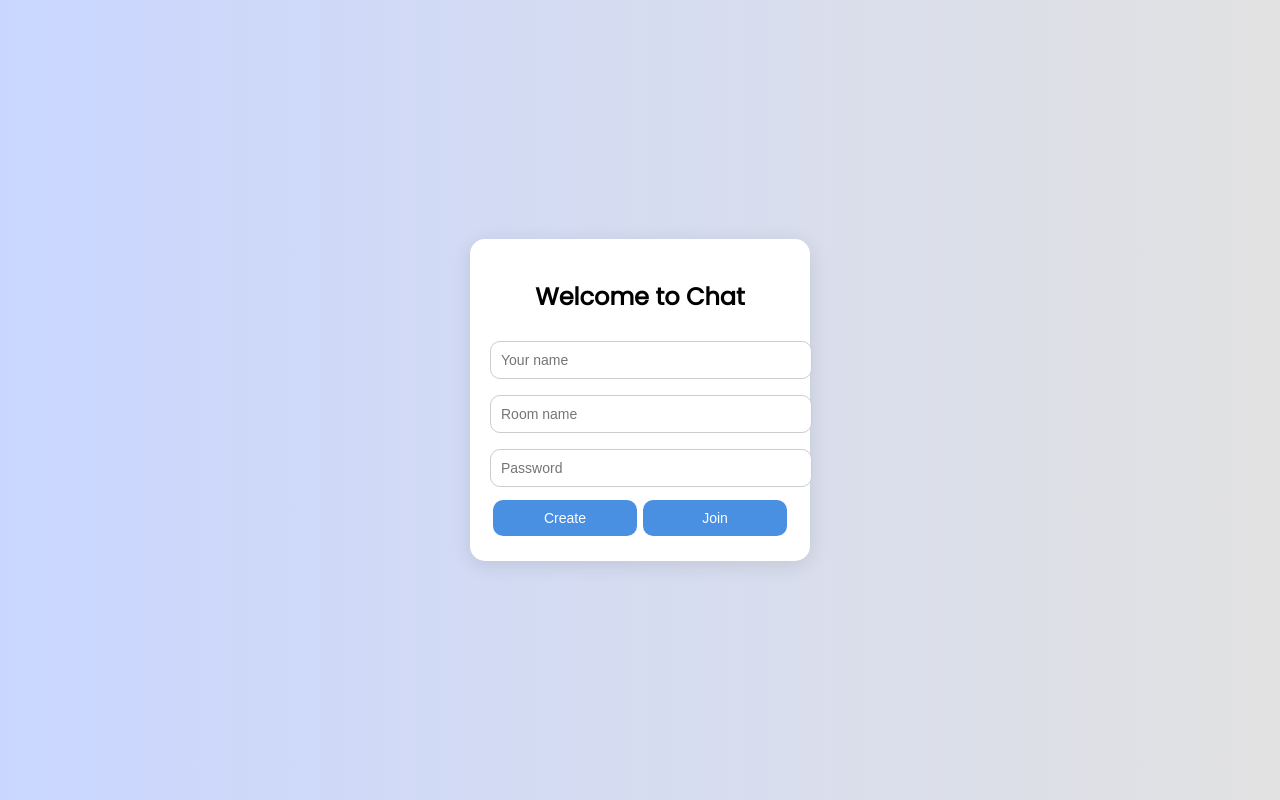
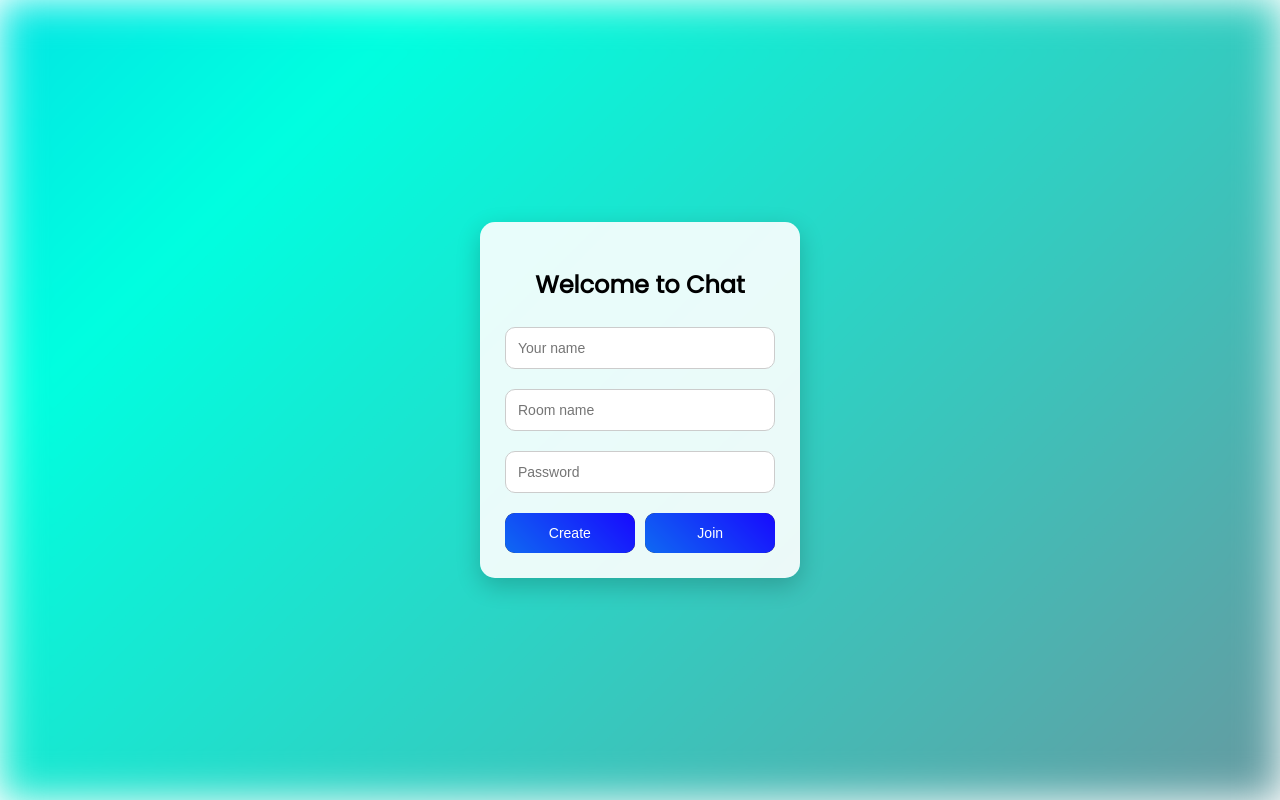
Before and after one commit to pro-code001/chat-server, a Flask app: page / in a window 1280 px wide. Run offline with Flask 2, Linux system fonts and the light colour scheme; some libraries are stand-ins or nearby versions.

Commit message:
index.html

```diff
--- a/templates/index.html
+++ b/templates/index.html
@@ -2,52 +2,110 @@
 <html lang="en">
 <head>
   <meta charset="UTF-8" />
-  <title>Simple Chat</title>
+  <title>Stylish Chat</title>
   <script src="https://cdn.socket.io/4.5.0/socket.io.min.js"></script>
   <link href="https://fonts.googleapis.com/css2?family=Poppins&display=swap" rel="stylesheet">
   <style>
+    * {
+      box-sizing: border-box;
+    }
+
     body {
       font-family: 'Poppins', sans-serif;
-      background: linear-gradient(to right, #c9d6ff, #e2e2e2);
       margin: 0;
       padding: 0;
+      height: 100vh;
+      overflow: hidden;
       display: flex;
       justify-content: center;
       align-items: center;
-      height: 100vh;
+      position: relative;
+    }
+
+    .background {
+      position: absolute;
+      top: 0;
+      left: 0;
+      width: 100%;
+      height: 100%;
+      background: linear-gradient(-45deg, #ff0040, #00ffe0, #1900ff, #ff00c8);
+      background-size: 600% 600%;
+      animation: animateBG 20s ease infinite;
+      z-index: -1;
+      filter: blur(20px);
+    }
+
+    @keyframes animateBG {
+      0% { background-position: 0% 50%; }
+      50% { background-position: 100% 50%; }
+      100% { background-position: 0% 50%; }
     }
 
     #login, #chat {
-      background: white;
-      padding: 20px;
+      background: rgba(255, 255, 255, 0.9);
+      padding: 25px;
       border-radius: 15px;
-      box-shadow: 0 4px 20px rgba(0, 0, 0, 0.1);
-      width: 300px;
+      box-shadow: 0 8px 24px rgba(0, 0, 0, 0.2);
+      width: 320px;
+      text-align: center;
+    }
+
+    h2, h3 {
+      margin-bottom: 15px;
     }
 
     input {
       width: 100%;
-      margin: 8px 0;
-      padding: 10px;
+      margin: 10px 0;
+      padding: 12px;
       border-radius: 10px;
       border: 1px solid #ccc;
       font-size: 14px;
     }
 
+    .btn-group {
+      display: flex;
+      justify-content: space-between;
+      margin-top: 10px;
+    }
+
     button {
       width: 48%;
-      padding: 10px;
+      padding: 12px;
+      font-size: 14px;
+      border: none;
       border-radius: 10px;
-      border: none;
-      font-size: 14px;
+      cursor: pointer;
       color: white;
-      background-color: #4A90E2;
-      cursor: pointer;
-      margin: 5px 1%;
+      background-color: #222;
+      position: relative;
+      z-index: 0;
+      overflow: hidden;
+      transition: background-color 0.3s ease;
     }
 
     button:hover {
-      background-color: #357ABD;
+      background-color: #000;
+    }
+
+    button::before {
+      content: "";
+      position: absolute;
+      top: -50%;
+      left: -50%;
+      width: 200%;
+      height: 200%;
+      background: linear-gradient(45deg, #ff0040, #00ffe0, #1900ff, #ff00c8);
+      background-size: 400% 400%;
+      animation: glowing 20s linear infinite;
+      z-index: -1;
+      filter: blur(6px);
+    }
+
+    @keyframes glowing {
+      0% { background-position: 0% 50%; }
+      50% { background-position: 100% 50%; }
+      100% { background-position: 0% 50%; }
     }
 
     #chat {
@@ -62,6 +120,7 @@
       margin-bottom: 10px;
       border-radius: 10px;
       background: #f7f7f7;
+      text-align: left;
     }
 
     #messageInput {
@@ -74,17 +133,19 @@
     }
 
     #sendBtn:hover {
-      background-color: #218838;
+      background-color: #1f7d34;
     }
   </style>
 </head>
 <body>
+  <div class="background"></div>
+
   <div id="login">
-    <h2 style="text-align:center;">Welcome to Chat</h2>
+    <h2>Welcome to Chat</h2>
     <input id="username" placeholder="Your name" />
     <input id="room" placeholder="Room name" />
     <input id="password" type="password" placeholder="Password" />
-    <div style="display: flex; justify-content: space-between;">
+    <div class="btn-group">
       <button id="createBtn">Create</button>
       <button id="joinBtn">Join</button>
     </div>
```
